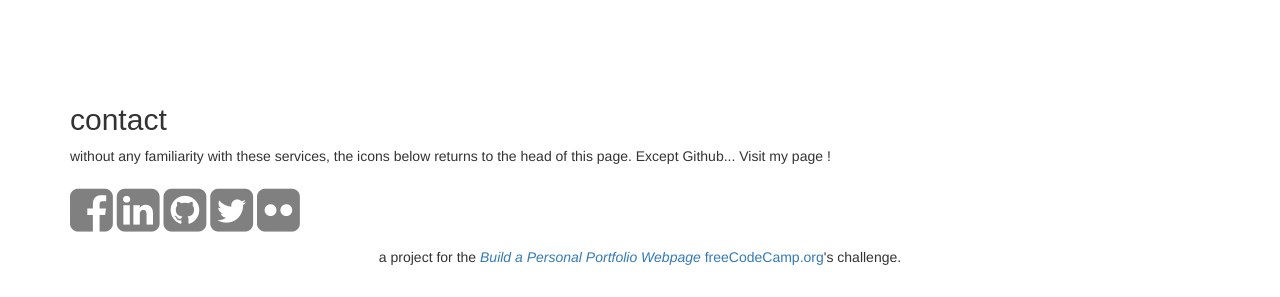
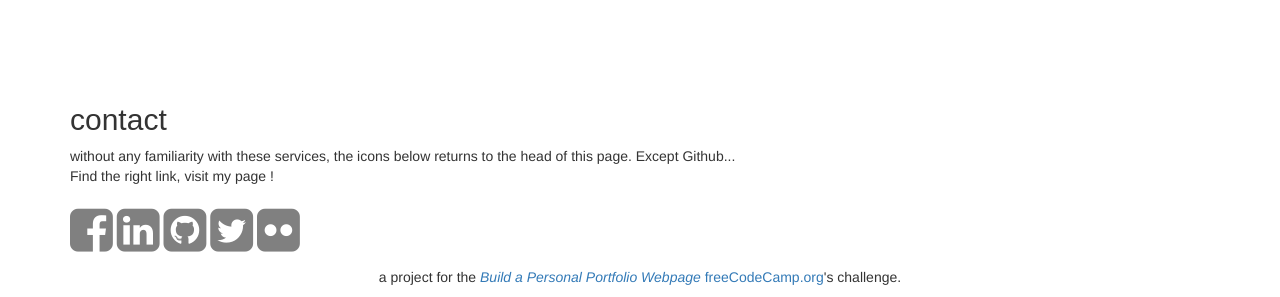
Before and after one commit to emg-py/fcc-portfolio, a plain HTML site: page index.html in a window 1280 px wide. Shown: the part 1718-2015 px from the top of the page. Drawn offline with nearby package versions, Linux system fonts and the light colour scheme; a script that the page names is missing.

Commit message:
Modification message 'contact'

```diff
--- a/index.html
+++ b/index.html
@@ -95,7 +95,7 @@
         </div><!-- fin div portfolio -->
         <div class="container content" id="contact">
             <h2>contact</h2>
-            <p>without any familiarity with these services, the icons below returns to the head of this page. Except Github... Visit my page !</p>
+            <p>without any familiarity with these services, the icons below returns to the head of this page. Except Github... <br/>Find the right link, visit my page !</p>
             <div class="social-media">
                 <a class="button social" href="#header">
                     <i class="fa fa-facebook-square"></i></a>
```
